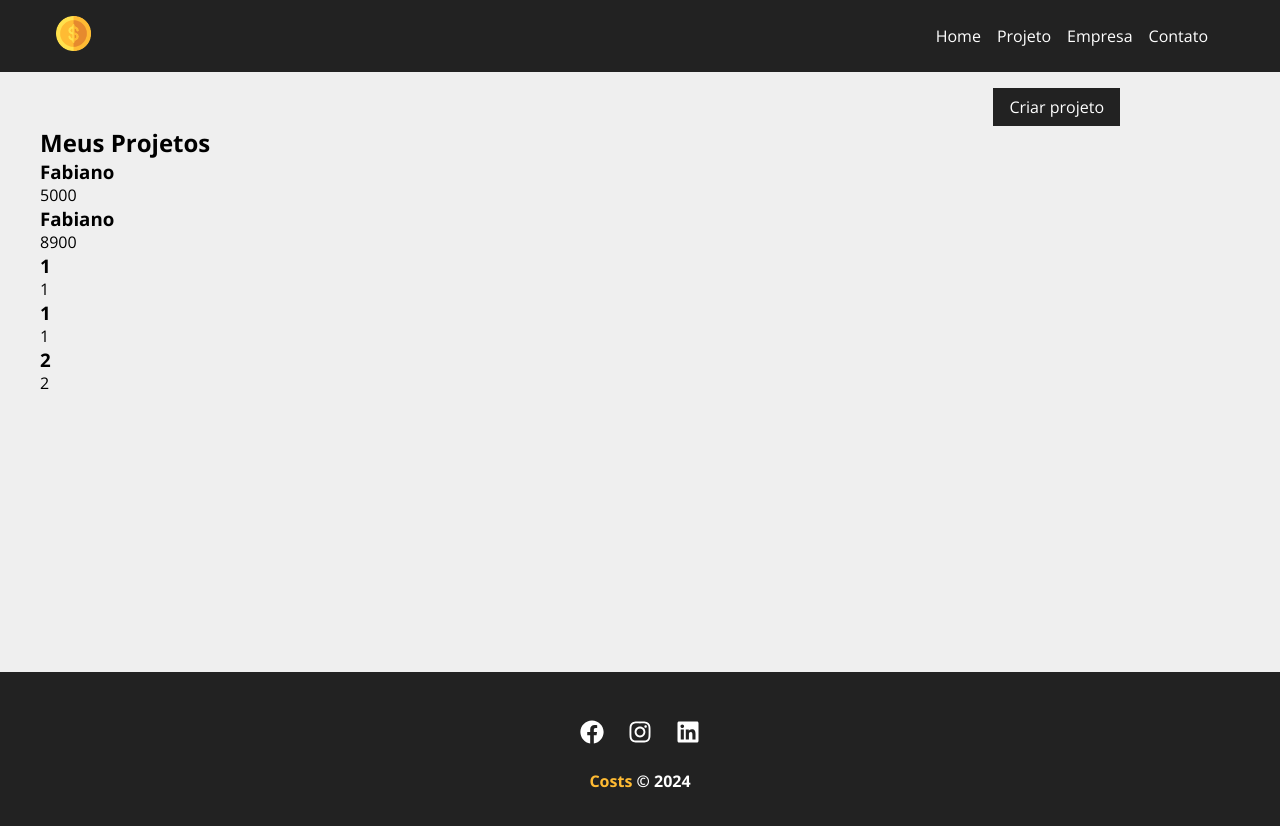
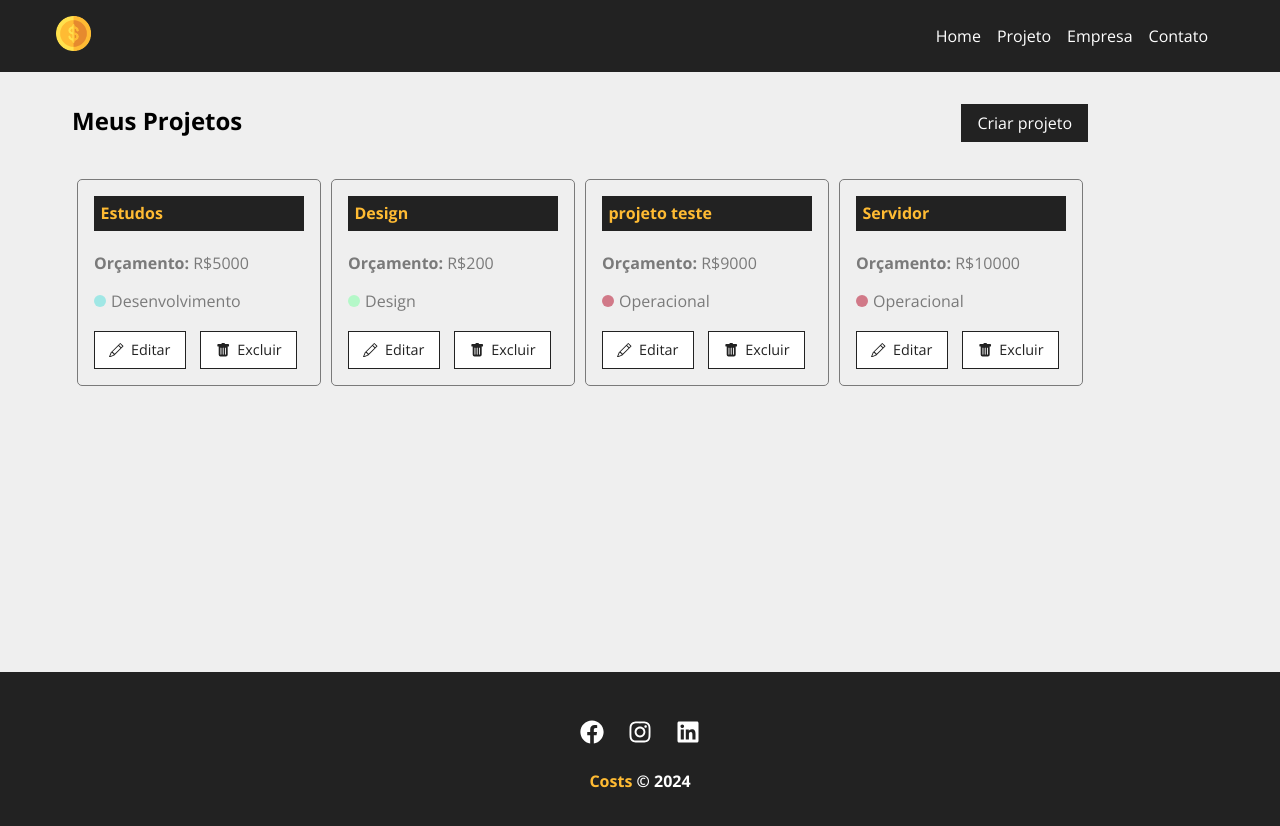
Before and after one commit to fabianomartinsdev/costs, a React (Create React App) app: page /projects in a window 1280 px wide. Shown: the top 826 px of the page. Built offline with nearby package versions, Linux system fonts and the light colour scheme; data requests are answered from the project's data file.

Commit message:
Create Project card

```diff
--- a/db.json
+++ b/db.json
@@ -1,20 +1,9 @@
 {
   "projects": [
     {
-      "id": "da2e",
-      "name": "Fabiano",
+      "id": "9a27",
+      "name": "Estudos",
       "budget": "5000",
-      "category": {
-        "id": "1",
-        "name": "Infra"
-      },
-      "cost": 0,
-      "services": []
-    },
-    {
-      "id": "47f2",
-      "name": "Fabiano",
-      "budget": "8900",
       "category": {
         "id": "2",
         "name": "Desenvolvimento"
@@ -23,30 +12,34 @@
       "services": []
     },
     {
-      "id": "c8b0",
-      "name": "1",
-      "budget": "1",
-      "cost": 0,
-      "services": []
-    },
-    {
-      "id": "aecf",
-      "name": "1",
-      "budget": "1",
+      "id": "8d5e",
+      "name": "Design",
+      "budget": "200",
       "category": {
-        "id": "2",
-        "name": "Desenvolvimento"
+        "id": "3",
+        "name": "Design"
       },
       "cost": 0,
       "services": []
     },
     {
-      "id": "9dc3",
-      "name": "2",
-      "budget": "2",
+      "id": "1730",
+      "name": "projeto teste",
+      "budget": "9000",
       "category": {
-        "id": "1",
-        "name": "Infra"
+        "id": "5",
+        "name": "Operacional"
+      },
+      "cost": 0,
+      "services": []
+    },
+    {
+      "id": "035d",
+      "name": "Servidor",
+      "budget": "10000",
+      "category": {
+        "id": "5",
+        "name": "Operacional"
       },
       "cost": 0,
       "services": []
@@ -71,7 +64,7 @@
     },
     {
       "id": "5",
-      "name": "Custo operacional"
+      "name": "Operacional"
     }
   ]
 }
--- a/src/components/layout/Container.module.css
+++ b/src/components/layout/Container.module.css
@@ -16,4 +16,5 @@
 
 .column {
   flex-direction: column;
+  justify-content: flex-start;
 }
--- a/src/components/pages/Projects.js
+++ b/src/components/pages/Projects.js
@@ -1,10 +1,11 @@
-import { useState, useEffect } from "react";
 import { useLocation } from "react-router-dom";
+import { useEffect, useState } from "react";
 
 import styles from "./Projects.module.css";
 
 import LinkButton from "../layout/LinkButton";
 import Message from "../layout/Message";
+import ProjectCard from "../project/ProjectCard";
 
 function Projects() {
   const [projects, setProjects] = useState([]);
@@ -24,22 +25,28 @@
     })
       .then((response) => response.json())
       .then((data) => setProjects(data))
-      .catch((err) => console.log(err));
+      .catch((error) => console.log(error));
   }, []);
 
   return (
     <section className={styles.container}>
-      <div className={styles.section}>
+      <div className={styles.titleContainer}>
+        <h1>Meus Projetos</h1>
         <LinkButton to="/newproject" text="Criar projeto" />
       </div>
-      <h1>Meus Projetos</h1>
       {message && <Message msg={message} type="success" />}
-      {projects.map((project) => (
-        <div key={project.id}>
-          <h3>{project.name}</h3>
-          <p>{project.budget}</p>
-        </div>
-      ))}
+      <div className={styles.projectsContainer}>
+        {projects.length > 0 &&
+          projects.map((project) => (
+            <ProjectCard
+              name={project.name}
+              id={project.id}
+              category={project.category.name}
+              budget={project.budget}
+              key={project.id}
+            ></ProjectCard>
+          ))}
+      </div>
     </section>
   );
 }
--- a/src/components/pages/Projects.module.css
+++ b/src/components/pages/Projects.module.css
@@ -2,11 +2,17 @@
   display: flex;
   flex-direction: column;
   width: 90%;
+  padding: 2em;
 }
 
-.section {
+.titleContainer {
   width: 100%;
   display: flex;
-  justify-content: end;
-  margin-top: 1em;
+  justify-content: space-between;
 }
+
+.projectsContainer {
+  display: flex;
+  flex-wrap: wrap;
+  margin-top: 2em;
+}
--- /dev/null
+++ b/src/components/project/ProjectCard.js
@@ -0,0 +1,31 @@
+import { Link } from "react-router-dom";
+
+import styles from "./ProjectCard.module.css";
+
+import { BsPencil, BsFillTrashFill } from "react-icons/bs";
+
+function ProjectCard({ id, name, budget, category, handleRemove }) {
+  return (
+    <div className={styles.projectCard}>
+      <h4>{name}</h4>
+      <p>
+        <span>Orçamento:</span> R${budget}
+      </p>
+      <p className={styles.categoryText}>
+        <span className={`${styles[category.toLowerCase()]}`}></span> {category}
+      </p>
+      <div className={styles.projectCardActions}>
+        <Link to="/">
+          <BsPencil />
+          Editar
+        </Link>
+        <button>
+          <BsFillTrashFill />
+          Excluir
+        </button>
+      </div>
+    </div>
+  );
+}
+
+export default ProjectCard;
--- /dev/null
+++ b/src/components/project/ProjectCard.module.css
@@ -0,0 +1,91 @@
+.projectCard {
+  padding: 1em;
+  border: 1px solid #7a7a7a;
+  border-radius: 5px;
+  width: 24%;
+  margin: 0.5%;
+  min-width: 230px;
+}
+
+.projectCard h4 {
+  background-color: #222;
+  color: #ffbb33;
+  padding: 0.4em;
+  margin-bottom: 1.3em;
+}
+
+.projectCard p {
+  color: #7a7a7a;
+  margin-bottom: 1em;
+}
+
+.projectCard p span {
+  font-weight: bold;
+}
+
+.categoryText {
+  display: flex;
+  align-items: center;
+}
+
+.categoryText span {
+  display: block;
+  width: 12px;
+  height: 12px;
+  border-radius: 50%;
+  background-color: #ccc;
+  margin-right: 5px;
+}
+
+.categoryText .infra {
+  background-color: #ffaebc;
+}
+
+.categoryText .desenvolvimento {
+  background-color: #a0e7e5;
+}
+
+.categoryText .design {
+  background-color: #b4f8c8;
+}
+
+.categoryText .planejamento {
+  background-color: #fbe7c6;
+}
+
+.categoryText .operacional {
+  background-color: #d17988;
+}
+
+.projectCardActions {
+  margin-top: 1.2em;
+  display: flex;
+  align-items: center;
+}
+
+.projectCardActions a,
+.projectCardActions button {
+  text-decoration: none;
+  border: none;
+  background-color: #fff;
+  color: #222;
+  font-size: 0.9em;
+  padding: 0.6em 1em;
+  margin-right: 1em;
+  cursor: pointer;
+  border: 1px solid #222;
+  display: flex;
+  align-items: center;
+  justify-content: center;
+  transition: 0.5s;
+}
+
+.projectCardActions svg {
+  margin-right: 0.5em;
+}
+
+.projectCardActions a:hover,
+.projectCardActions button:hover {
+  background-color: #222;
+  color: #ffbb33;
+}
```
